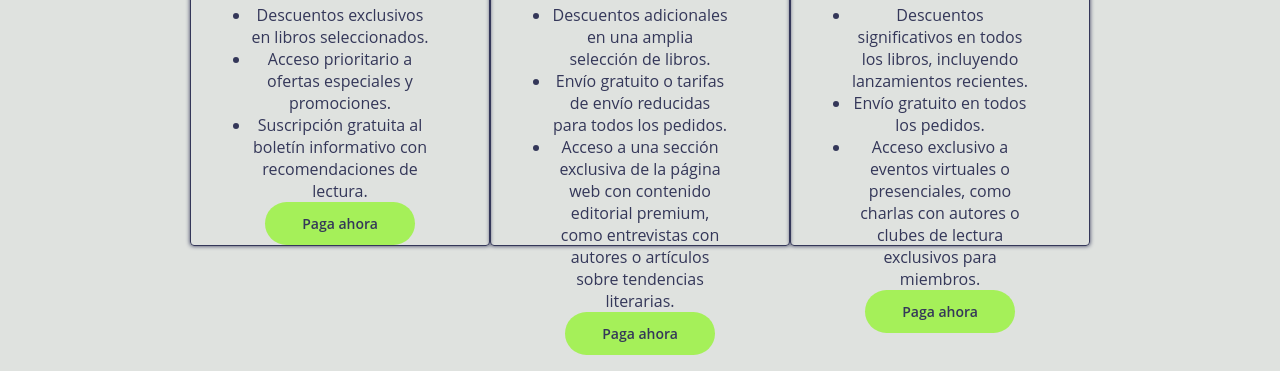
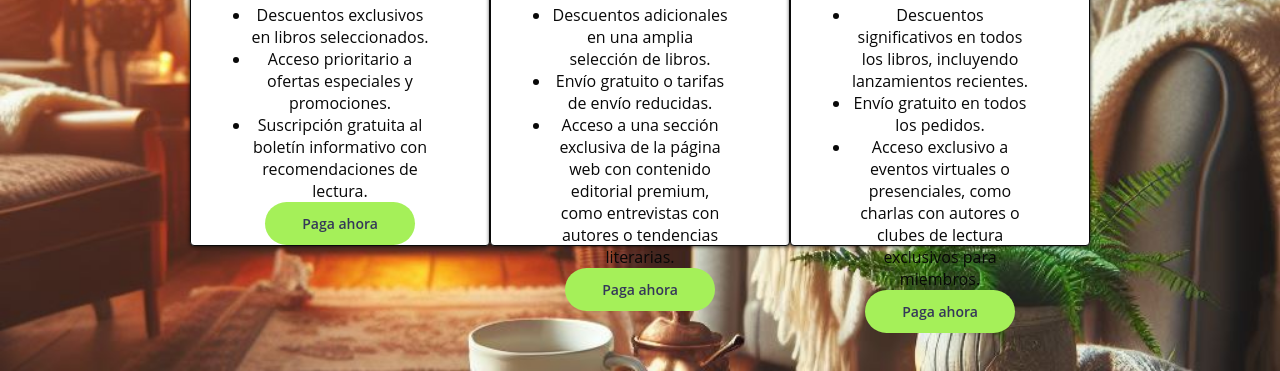
Before and after one commit to CristianCastro2023/TP-Codo-a-Codo-Front-V2, a plain HTML site: page membresias.html in a window 1280 px wide. Shown: the part 429-800 px from the top of the page. Drawn offline with nearby package versions, Linux system fonts and the light colour scheme.

Commit message:
ALGUNOS_CAMBIOS

```diff
--- a/contacto.css
+++ b/contacto.css
@@ -11,8 +11,7 @@ body {
     display:flex;
     justify-content: center;
     align-items: center;
-    background-image: url(img/Fondos_Pagina/Fondo-Fantasia-1.jpg);
-    background: linear-gradient(rgba(0 0 0 / .8),rgba(0 0 0 / .8)),url(img/Fondos_Pagina/Fondo-Fantasia-1.jpg);
+    background: linear-gradient(rgba(0 0 0 / .8),rgba(0 0 0 / .8)),url(img/bg.jpg);
     background-size: cover;
     background-position: center center;
     background-repeat: no-repeat;
--- a/membresias.css
+++ b/membresias.css
@@ -7,6 +7,9 @@
 body{
     background: #dfe2df;
     font-family: 'open sans';
+    background-image: url(img/Fondos_Pagina/Fondo-Hogar-1.jpg);
+    background-size: cover;
+
 }
 
 .contenedor{
@@ -24,13 +27,14 @@ body{
     width: 33%;
     height: 550px;
     margin: auto;
-    border:1px solid #343759;
+    border:1px solid #0a0a0a;
     border-radius: 4px;
-    box-shadow: 0px 0px 4px 0px  #343759;
+    box-shadow: 0px 0px 4px 0px  #0c0c0c;
     padding: 60px;
     text-align: center;
     flex-grow: 1;
-    color: #343759;
+    color: #080808;
+    background-color: white;
 }
 
 .tabla>h2{
--- a/membresias.html
+++ b/membresias.html
@@ -5,6 +5,9 @@
     <meta name="viewport" content="width=device-width, initial-scale=1.0">
     <meta http-equiv="X-UA-Compatible" content="ie=edge">
     <title>MEMBRECIAS</title>
+    <script src="https://kit.fontawesome.com/eb496ab1a0.js" crossorigin="anonymous"></script>
+    <script src="https://unpkg.com/boxicons@2.1.4/dist/boxicons.js"></script>
+    <link rel="stylesheet" href="https://use.fontawesome.com/releases/v5.8.1/css/all.css" integrity="sha384-50oBUHEmvpQ+1lW4y57PTFmhCaXp0ML5d60M1M7uH2+nqUivzIebhndOJK28anvf" crossorigin="anonymous">
     <link rel="stylesheet" href="membresias.css">
 </head>
 <body>
@@ -26,8 +29,8 @@
             <h3>200 <sup>$</sup></h3>
             <ul>
                 <li>Descuentos adicionales en una amplia selección de libros.</li>
-                <li>Envío gratuito o tarifas de envío reducidas para todos los pedidos.</li>
-                <li>Acceso a una sección exclusiva de la página web con contenido editorial premium, como entrevistas con autores o artículos sobre tendencias literarias.</li>
+                <li>Envío gratuito o tarifas de envío reducidas.</li>
+                <li>Acceso a una sección exclusiva de la página web con contenido editorial premium, como entrevistas con autores o tendencias literarias.</li>
             </ul>
             <a href="" class="boton">Paga ahora</a>
         </div>
@@ -43,5 +46,6 @@
             <a href="" class="boton">Paga ahora</a>
         </div>
     </div>
+
 </body>
 </html>
```
Also changed, not shown: index.html (+40 -35 lines), styles.css (+2 -5 lines).
